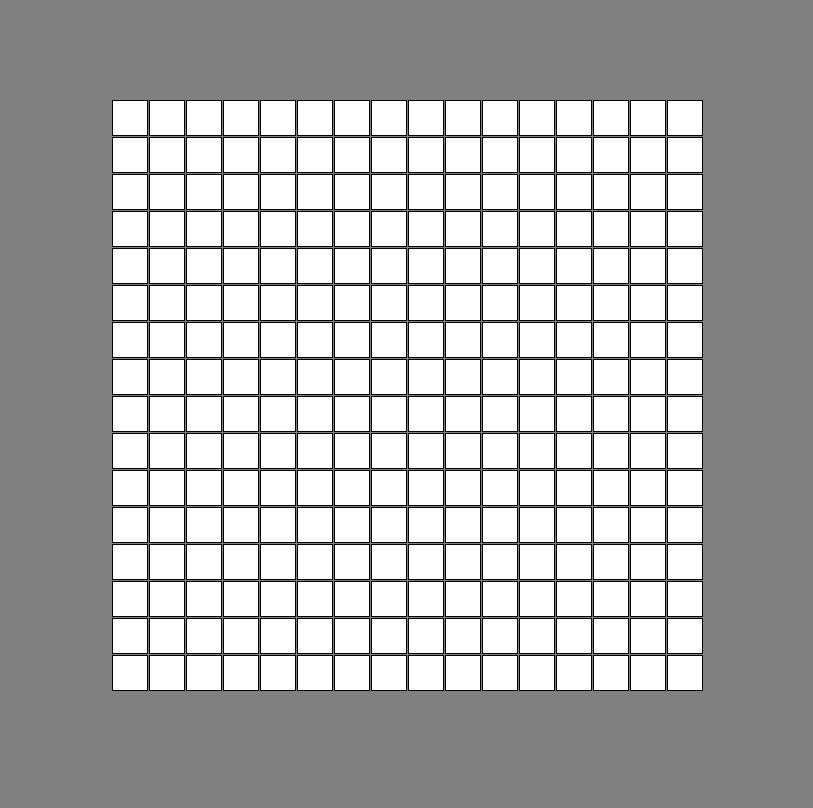
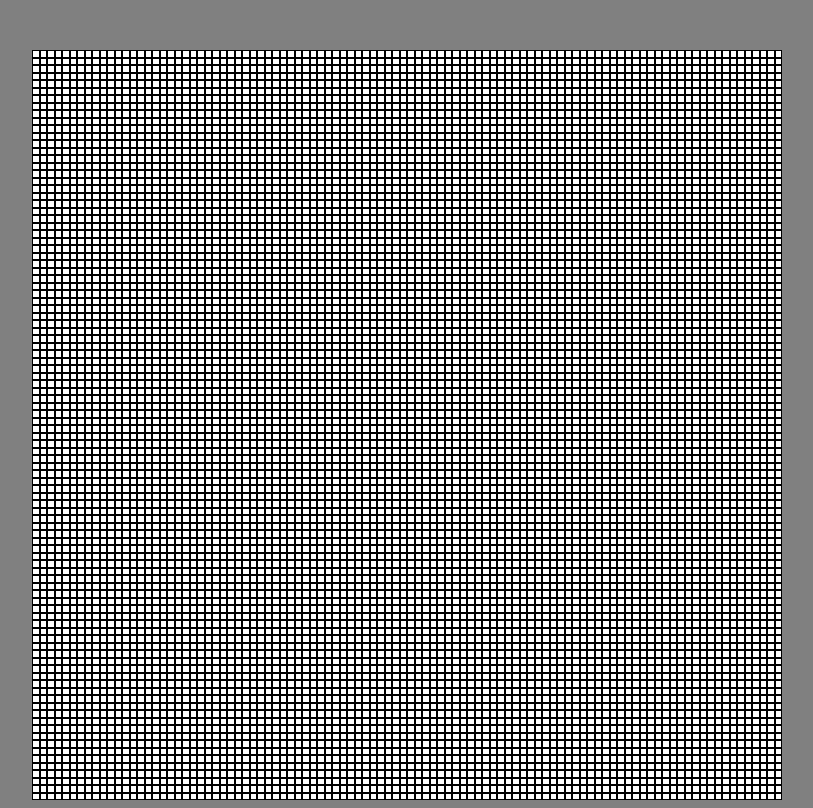
Before and after one commit to ShadeSense/Odin-Etch-a-Sketch, a plain HTML site: page index.html in a window 1280 px wide. Shown: the whole page, without its empty margins (233-1046 px from the left). Drawn offline with Linux system fonts and the light colour scheme.

Commit message:
Fix resizing of etch-a-sketch space

```diff
--- a/etch.js
+++ b/etch.js
@@ -1,9 +1,9 @@
 const container = document.querySelector(".container");
 
-for(let i = 0; i < 256; i++){
-    console.log("created");
+for(let i = 0; i < 10000; i++){
     const gridEle = document.createElement("div");
     gridEle.classList.add("grid-element");
     container.appendChild(gridEle);
-    console.log("created");
 }
+
+/* Need to change grid-template-column & row in css with js */
--- a/index.css
+++ b/index.css
@@ -3,18 +3,20 @@ body{
     background-color: gray;
     align-items: center;
     justify-content: center;
-    margin-top: 100px;
+    margin-top: 50px;
 }
 
 .container{
     display: grid;
-    grid-template-columns: repeat(16, fit-content(10px));
-    gap: 1px 1px;
+    height: 750px;
+    width: 750px;
+    grid-template-rows: repeat(100, auto);
+    grid-template-columns: repeat(100, auto);
+    gap: 0px 0px;
 }
 
 .grid-element{
     background-color: white;
     border: 1px solid black;
-    padding: 17px;
-    margin: auto;
+    padding: 1px;
 }
```
